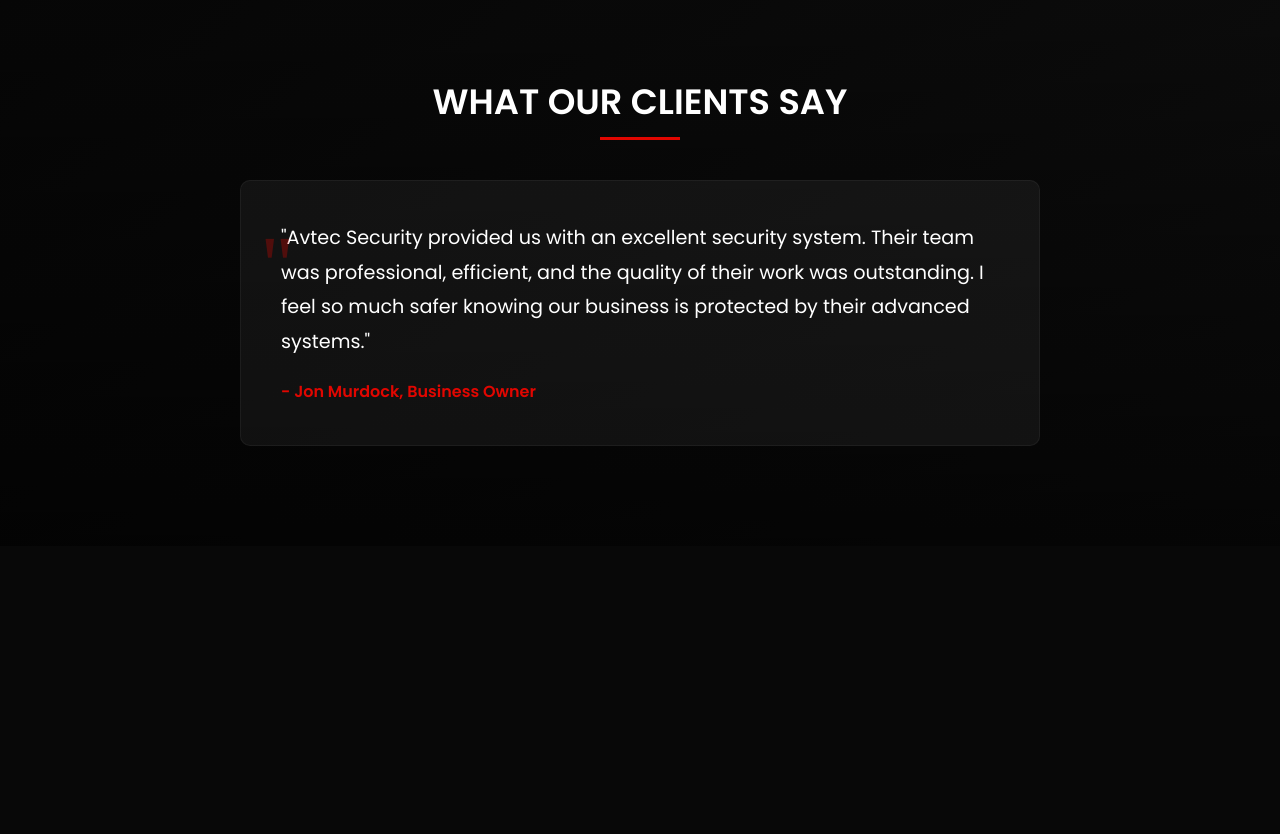
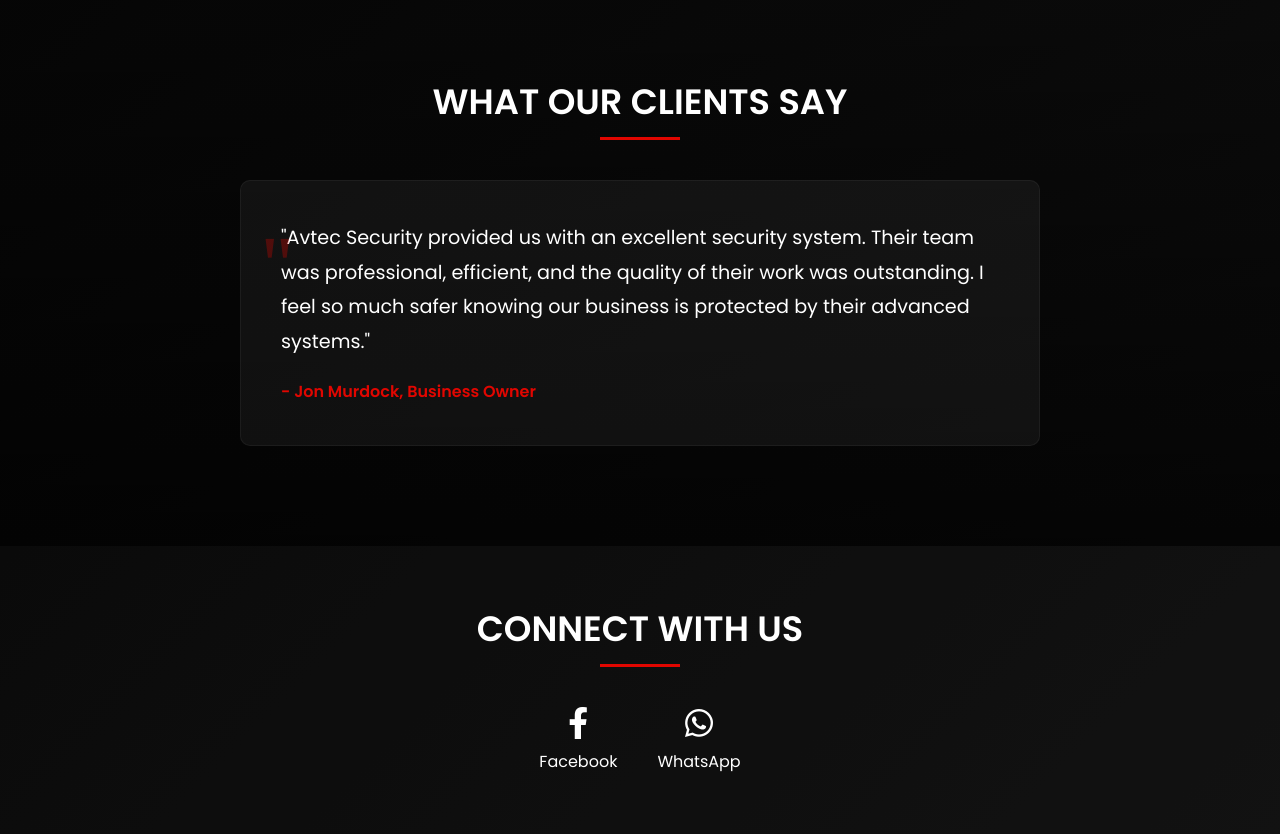
Before and after one commit to Avtecsec/avtec-security, a Flask app: page / in a window 1280 px wide. Shown: the part 1550-2384 px from the top of the page. Before the commit the page ends 1996 px from the top, so only its background shows below. Run offline with Flask 3, Linux system fonts and the light colour scheme.

Commit message:
Assistant checkpoint: Add social media links to home page
Assistant generated file changes:
- templates/index.html: Add social media links to home page footer
- static/css/styles.css: Add styles for social footer section

---

User prompt:

can you add facebook and whatsapp at the bottom of the home page aswell?

Replit-Commit-Author: Assistant
Replit-Commit-Session-Id: 80ba3784-7949-4c15-803a-ef0b6d2aea78

```diff
--- a/static/css/styles.css
+++ b/static/css/styles.css
@@ -691,4 +691,47 @@ a {
     .testimonial-card {
         padding: 30px;
     }
+
+    .social-footer {
+        padding: 30px 0;
+    }
+
+    .social-links {
+        display: flex;
+        justify-content: center;
+        gap: 20px;
+    }
 }
+
+/* Social Media Footer */
+.social-footer {
+    background: rgba(0, 0, 0, 0.3);
+    padding: 60px 0;
+    text-align: center;
+}
+
+.social-links {
+    display: flex;
+    justify-content: center;
+    gap: 40px;
+    margin-top: 30px;
+}
+
+.social-link {
+    display: flex;
+    flex-direction: column;
+    align-items: center;
+    color: var(--white);
+    text-decoration: none;
+    transition: transform 0.3s ease, color 0.3s ease;
+}
+
+.social-link i {
+    font-size: 2rem;
+    margin-bottom: 10px;
+}
+
+.social-link:hover {
+    transform: translateY(-5px);
+    color: var(--primary-red);
+}
--- a/templates/index.html
+++ b/templates/index.html
@@ -74,6 +74,22 @@
         </div>
     </section>
 
+    <footer class="social-footer animate-on-scroll">
+        <div class="container">
+            <h2>Connect With Us</h2>
+            <div class="social-links">
+                <a href="https://www.facebook.com/avtecsec/" target="_blank" class="social-link">
+                    <i class="fab fa-facebook-f"></i>
+                    <span>Facebook</span>
+                </a>
+                <a href="https://wa.me/+447866499773" target="_blank" class="social-link">
+                    <i class="fab fa-whatsapp"></i>
+                    <span>WhatsApp</span>
+                </a>
+            </div>
+        </div>
+    </footer>
+
     <script src="{{ url_for('static', filename='js/main.js') }}"></script>
 </body>
 </html>
```
